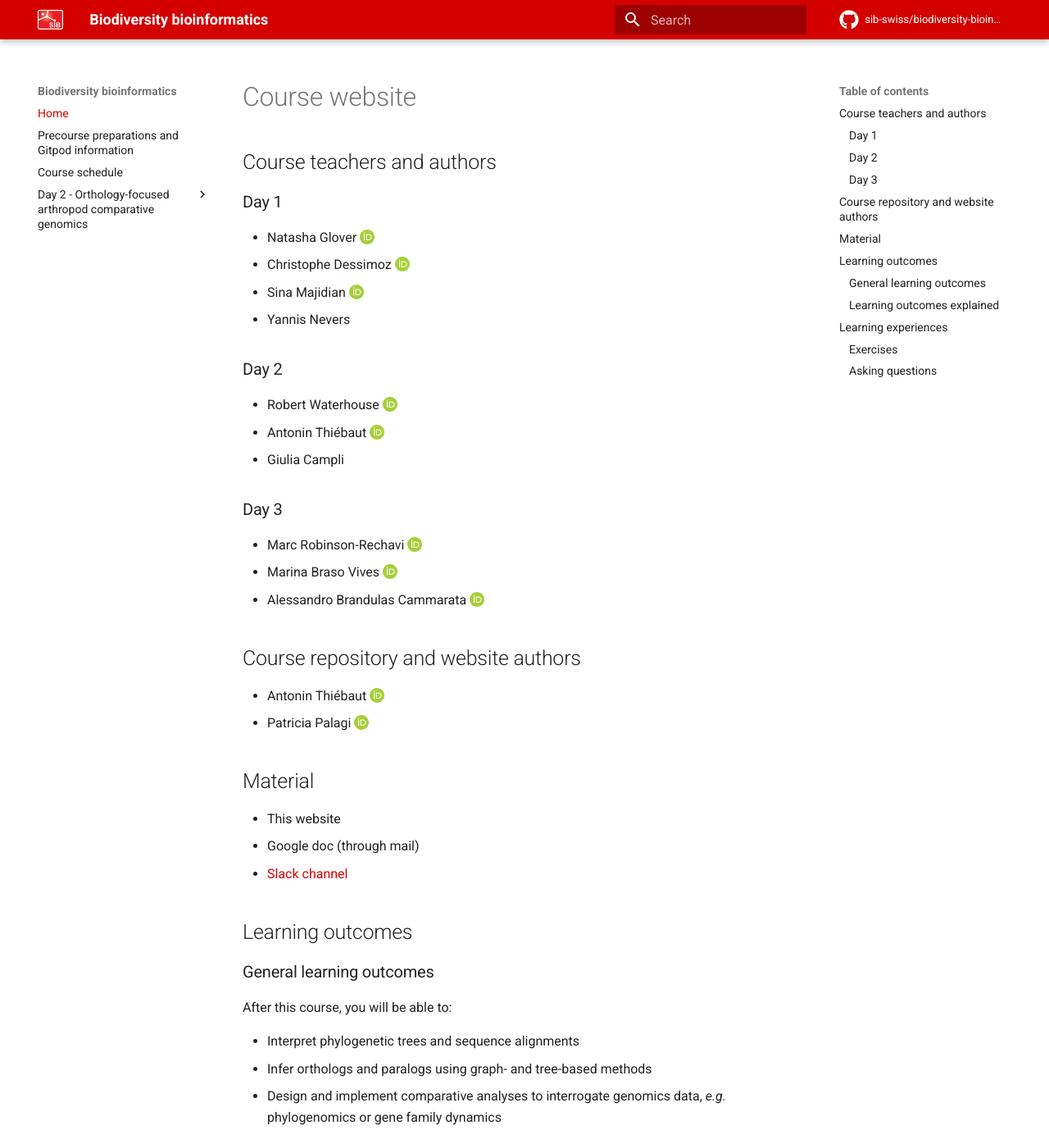
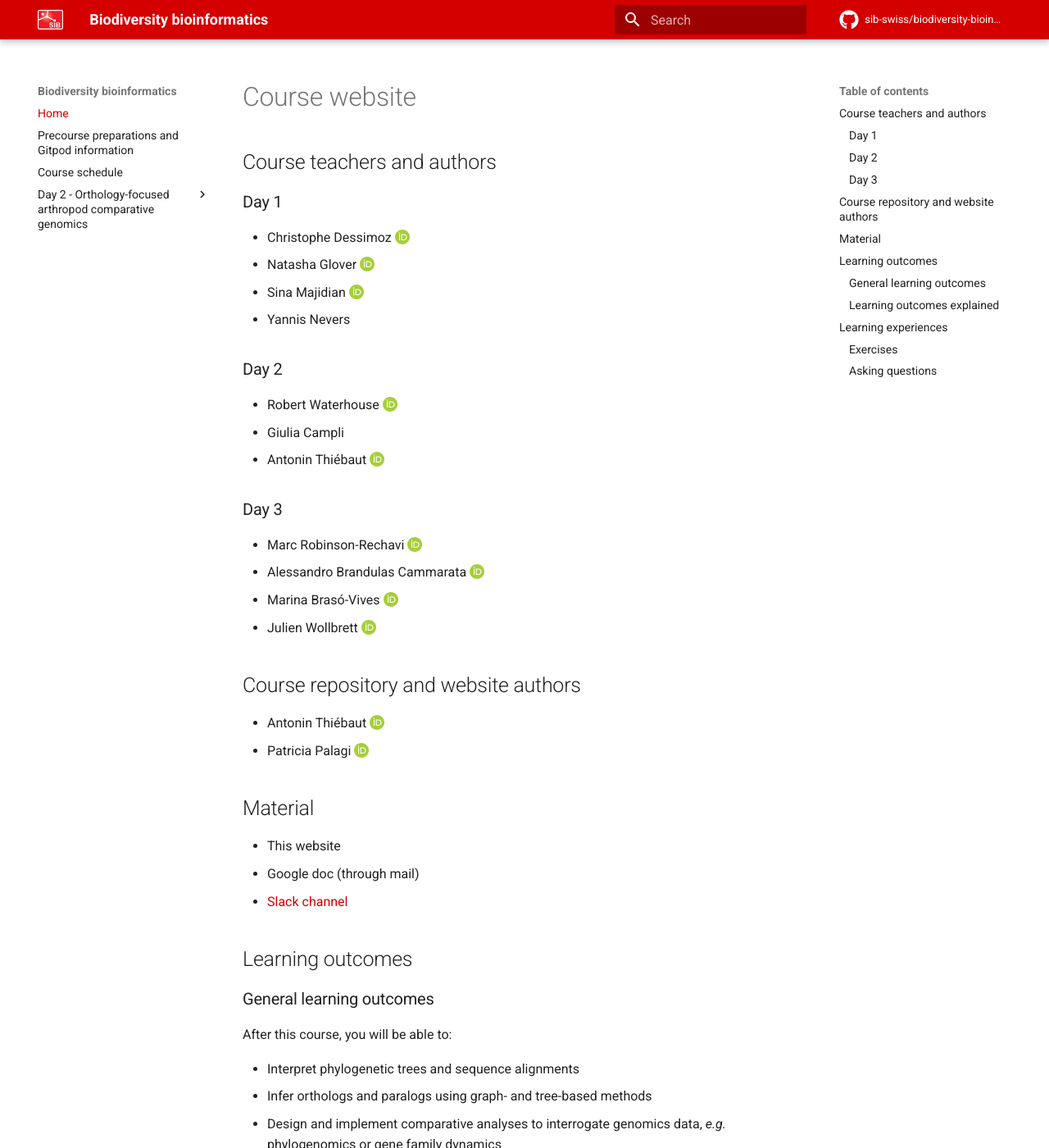
Before and after one commit to sib-swiss/biodiversity-bioinformatics, an MkDocs documentation site: the page built from docs/index.md, in a window 1280 px wide and 1400 px high. Shown: the whole window at 82% size. Built offline with MkDocs 1.6.1 and Material for MkDocs 9.7.7, drawn with Linux system fonts in a browser that asks for light colours; comment, search, counter and statistics services are not loaded; the version menu is left out.

Commit message:
Updates course authors

```diff
--- a/docs/index.md
+++ b/docs/index.md
@@ -4,22 +4,23 @@
 
 ### Day 1
 
+* Christophe Dessimoz [:custom-orcid:](https://orcid.org/0000-0002-2170-853X)
 * Natasha Glover [:custom-orcid:](https://orcid.org/0000-0003-1811-4340)
-* Christophe Dessimoz [:custom-orcid:](https://orcid.org/0000-0002-2170-853X)
 * Sina Majidian [:custom-orcid:](https://orcid.org/0000-0001-5345-6982)
 * Yannis Nevers
 
 ### Day 2
 
 * Robert Waterhouse [:custom-orcid:](https://orcid.org/0000-0003-4199-9052)
+* Giulia Campli
 * Antonin Thiébaut [:custom-orcid:](https://orcid.org/0000-0002-7587-5587)
-* Giulia Campli
 
 ### Day 3
 
 * Marc Robinson-Rechavi [:custom-orcid:](https://orcid.org/0000-0002-3437-3329)
-* Marina Braso Vives [:custom-orcid:](https://orcid.org/0000-0001-5007-5789)
 * Alessandro Brandulas Cammarata [:custom-orcid:](https://orcid.org/0009-0006-5956-9842)
+* Marina Brasó-Vives [:custom-orcid:](https://orcid.org/0000-0001-5007-5789)
+* Julien Wollbrett [:custom-orcid:](https://orcid.org/0000-0002-3099-3117)
 
 ## Course repository and website authors
 
```
